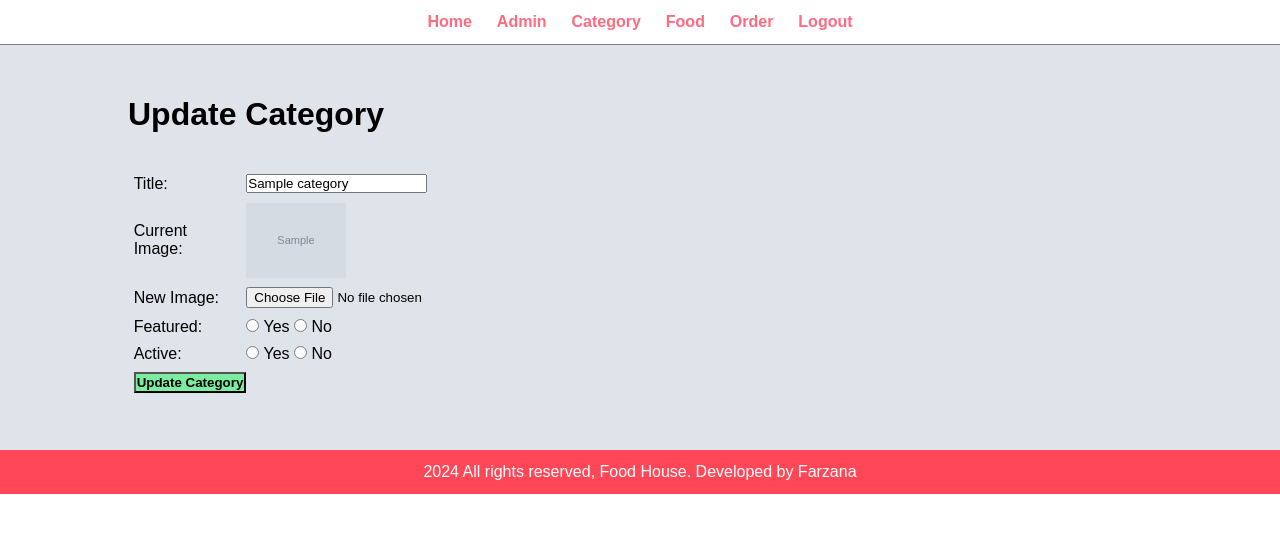
After one commit to FarzanaHaider/Food-Order-Website, a PHP site: page /Food-Order-Website/admin/update-category.php?id=1 in a window 1280 px wide. The commit adds this page. Shown: the top 533 px of the page. Run offline with PHP 8.4, Linux system fonts and the light colour scheme; the visitor is signed in with stand-in values (Sample User, id 1); tables that the repository leaves empty or names only in its code hold one stand-in row (values such as "Sample post").

Commit message:
Update-Category Completed

```diff
--- a/admin/add-category.php
+++ b/admin/add-category.php
@@ -109,6 +109,9 @@
                     //To upload image we need image name, source path and destination path
                     $image_name = $_FILES['image']['name'];
 
+                    if($image_name!="")
+                    {
+
                         //Auto Rename our Image
                         //Get the Extension of our image e.g. "special.image1.png"
                         $ext = end(explode('.',$image_name));
@@ -134,7 +137,7 @@
                             //Stop the process
                             die();
                         }
-
+                    }
                 }
                 else
                 {
--- a/admin/manage-food.php
+++ b/admin/manage-food.php
@@ -9,7 +9,7 @@
 
                 <!-- Button to Add Admin -->
 
-                <a href="#" class="btn-primary">Add Food</a>
+                <a href="<?php echo SITEURL; ?>admin/add-food.php" class="btn-primary">Add Food</a>
                 <br><br><br>
 
                     <table class="tbl-full">
--- /dev/null
+++ b/admin/update-category.php
@@ -0,0 +1,223 @@
+<?php
+    include('partials/menu.php');
+?>
+
+<div class="main-content">
+    <div class="wrapper">
+        <h1>Update Category</h1>
+
+        <br><br>
+
+        <?php
+            //Check whether the id is set or not
+            if(isset($_GET['id']))
+            {
+                //Get the ID and all other details
+                $id = $_GET['id'];
+                //Create SQL Query to get all other details
+                $sql = "SELECT * FROM tbl_category WHERE id=$id";
+
+                //Execute the Query
+                $res = mysqli_query($conn, $sql);
+
+                //Count the rows to check whether the id is valid or not
+                $count = mysqli_num_rows($res);
+
+                if($count==1)
+                {
+                    //Get all the data
+                    $row = mysqli_fetch_assoc($res); //This will get all the data from database and save it to row a
+                    $title = $row['title'];
+                    $current_image = $row['image_name'];
+                    $featured = $row['featured'];
+                    $active = $row['active'];
+                }
+                else
+                {
+                    //redirect to manage category with session message
+                    $_SESSION['no-category-found']= "<div class='error'>Category Not Found. </div>";
+                    header('location:'.SITEURL.'admin/manage-category.php');
+                    exit();
+                }
+            }
+            else
+            {
+                //Redirect to Manage Category
+                header('location:'.SITEURL.'admin/manage-category.php');
+                exit();
+            }
+        ?>
+
+        <form action="" method="POST" enctype="multipart/form-data">
+
+            <table class="tbl-30">
+                <tr>
+                    <td>Title: </td>
+                    <td>
+                        <input type="text" name="title" value="<?php echo $title; ?>">
+                    </td>
+                </tr>
+
+                <tr>
+                    <td>Current Image: </td>
+                    <td>
+                        <?php
+                            if($current_image != "")
+                            {
+                                //Display the Image
+                                ?>
+                                <img src="<?php echo SITEURL; ?>images/category/<?php echo $current_image; ?>" width="100px">
+                                <?php
+                            }
+                        ?>
+                    </td>
+                </tr>
+
+                <tr>
+                    <td>New Image: </td>
+                    <td>
+                        <input type="file" name="image">
+                    </td>
+                </tr>
+
+                <tr>
+                    <td>Featured: </td>
+                    <td>
+                        <input <?php if($featured=="Yes"){echo "checked";} ?> type="radio" name="featured" value="Yes"> Yes
+                        <input <?php if($featured=="No"){echo "checked";} ?> type="radio" name="featured" value="No"> No
+                    </td>
+                </tr>
+
+                <tr>
+                    <td>Active: </td>
+                    <td>
+                        <input <?php if($active=="Yes"){echo "checked";} ?> type="radio" name="active" value="Yes"> Yes
+                        <input <?php if($active=="No"){echo "checked";} ?> type="radio" name="active" value="No"> No
+                    </td>
+                </tr>
+
+                <tr>
+                    <td>
+                        <input type="hidden" name="current_image" value="<?php echo $current_image; ?>">
+                        <input type="hidden" name="id" value="<?php echo $id; ?>">
+                        <input type="submit" name="submit" value="Update Category" class="btn-secondary">
+                    </td>
+                </tr>
+
+            </table>
+
+        </form>
+
+        <?php
+            if(isset($_POST['submit']))
+            {
+                //1. Get all the values from our form
+                $id = isset($_POST['id']) ? $_POST['id'] : null;
+                $title = isset($_POST['title']) ? $_POST['title'] : null;
+                $current_image = isset($_POST['current_image']) ? $_POST['current_image'] : null;
+                $featured = isset($_POST['featured']) ? $_POST['featured'] : null;
+                $active = isset($_POST['active']) ? $_POST['active'] : null;
+
+                //2. Updating New Image if selected
+                //Check whether the image is selected or not
+                if(isset($_FILES['image']['name']))
+                {
+                    //Get the Image Details
+                    $image_name = $_FILES['image']['name'];
+
+                    //A.Check whether the image is available
+                    if($image_name != "")
+                    {
+                        //Image Available
+                        //Upload the New Image
+
+                        //Auto Rename our Image
+                        //Get the Extension of our image e.g. "special.image1.png"
+                        $ext = end(explode('.',$image_name));
+
+                        //Rename the Image
+                        $image_name = "Food_Category_".rand(000, 999).'.'.$ext; //e.g. Food_Category_855.jpg
+
+                        $source_path = $_FILES['image']['tmp_name'];
+
+                        $destination_path = "../images/category/".$image_name;
+
+                        //Finally upload the Image
+                        $upload = move_uploaded_file($source_path, $destination_path);
+
+                        //Check whether the image is uploaded or not
+                        //And if the image is not uploaded then we will stop the process and redirect with error message
+                        if($upload == false)
+                        {
+                            //Set message
+                            $_SESSION['upload'] = "<div class='error'>Failed to Upload Image.</div>";
+                            //Redirect to Add category page
+                            header('location:'.SITEURL.'admin/manage-category.php');
+                            //Stop the process
+                            die();
+                        }
+
+                        //B.Remove the Current Image if available
+                        if($current_image!="")
+                        {
+                            $remove_path = "../images/category/".$current_image;
+
+                            $remove = unlink($remove_path);
+
+                            //Check whether the image is removed or not
+                            //If failed to remove then display message and stop the process
+                            if($remove==false)
+                            {
+                                //Failed to remove image
+                                $_SESSION['failed-remove'] = "<div class='error'>Failed to remove Current Image.</div>";
+                                header('location:'.SITEURL.'admin/manage-category.php');
+                                die();//Stop the Process
+                            }
+                        }
+                    }
+                    else
+                    {
+                        $image_name = $current_image;
+                    }
+                }
+                else
+                {
+                    $image_name = $current_image;
+                }
+
+                //3. Update the Database
+                $sql2 = "UPDATE tbl_category SET
+                    title = '$title',
+                    image_name = '$image_name',
+                    featured = '$featured',
+                    active = '$active'
+                    WHERE id=$id
+                ";
+
+                //Execute the Query
+                $res2 = mysqli_query($conn, $sql2);
+
+                //4. Redirect to Manage Category with message
+                //Check whether executed or not
+                if($res2 == true)
+                {
+                    //Category Updated
+                    $_SESSION['update'] = "<div class='success'>Category Updated Successfully.</div>";
+                    header('location:'.SITEURL.'admin/manage-category.php');
+                    exit();
+                }
+                else
+                {
+                    //Failed to update category
+                    $_SESSION['update'] = "<div class='error'>Failed to Update Category.</div>";
+                    header('location:'.SITEURL.'admin/manage-category.php');
+                    exit();
+                }
+            }
+        ?>
+    </div>
+</div>
+
+<?php
+    include('partials/footer.php');
+?>
```
Also changed, not shown: admin/add-food.php (added, +122 -0 lines), admin/delete-category.php (added, +64 -0 lines), admin/manage-category.php (+43 -3 lines), images/category/Food_Category_368.jpg (added), images/category/Food_Category_929.jpg (added), images/category/Smiley.jpg (deleted). Lines whose indentation alone changed are shown as unchanged.
